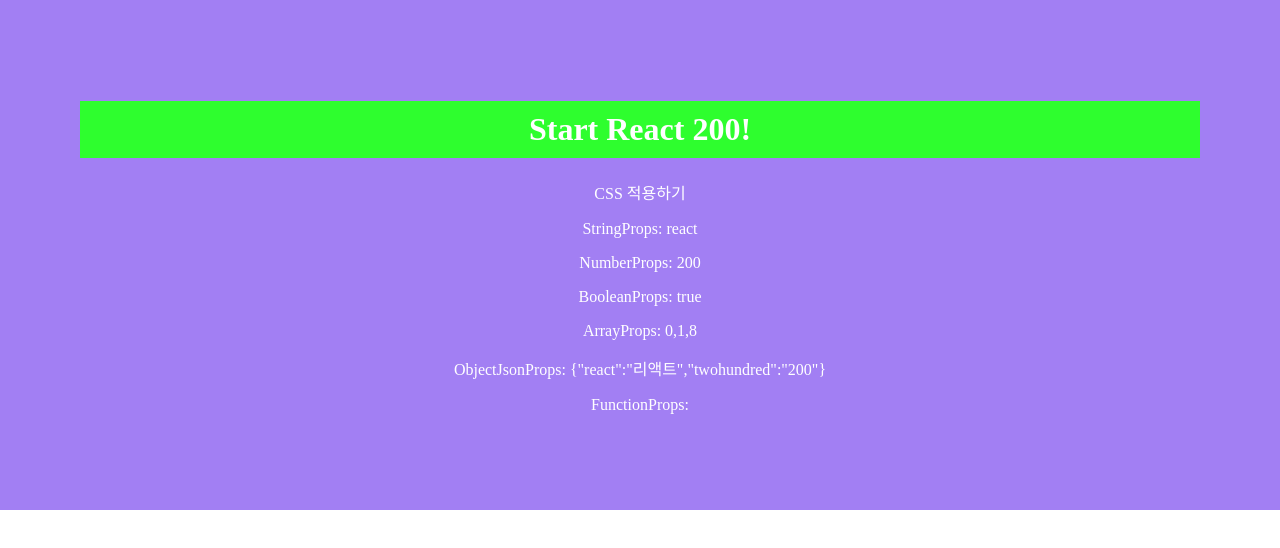
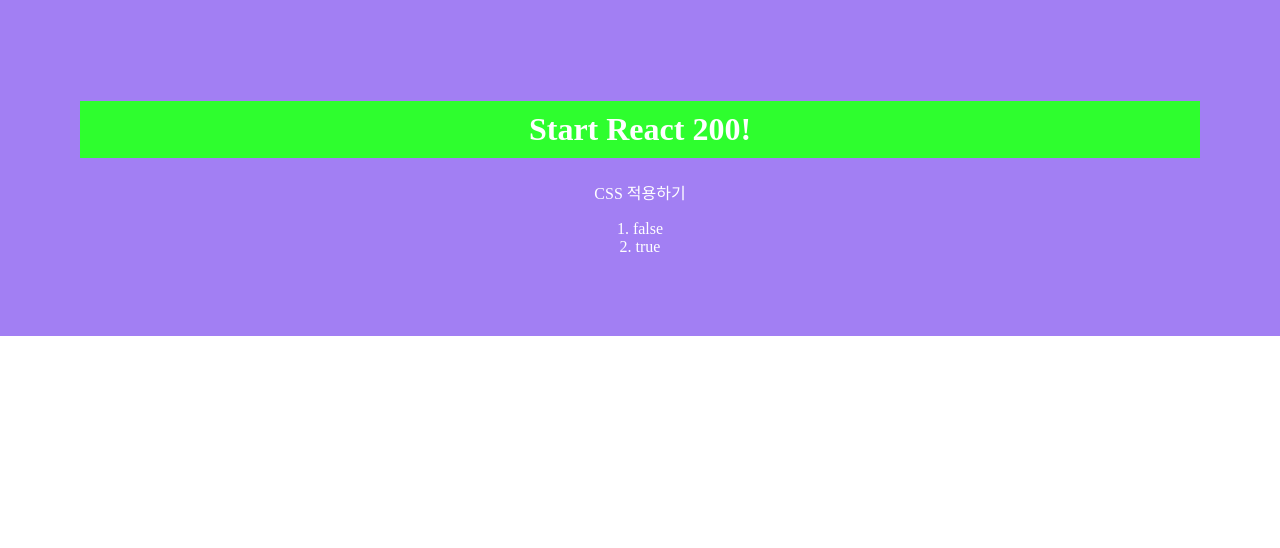
Before and after one commit to leejungyeoul/react200, a React (Create React App) app in the folder client/: page / in a window 1280 px wide. Shown: the top 548 px of the page. Built offline with nearby package versions, Linux system fonts and the light colour scheme.

Commit message:
019. props Boolean으로 사용하기

```diff
--- a/client/src/App.js
+++ b/client/src/App.js
@@ -1,20 +1,14 @@
 import React from 'react';
 import './App.css';
-import PropsDatatype from './R018_PropsDatatype'
+import PropsBoolean from './R019_PropsBoolean'
 
 function App() {
   return (
     <div>
       <h1>Start React 200!</h1>
       <p>CSS 적용하기</p>
-      <PropsDatatype
-        String="react"
-        Number={200}
-        Boolean={1==1}
-        Array={[0, 1, 8]}
-        ObjectJson={{react:"리액트", twohundred:"200"}}
-        Function={console.log("FunctionProps: function!")}
-      />
+      <PropsBoolean BooleanTrueFalse={false}/>
+      <PropsBoolean BooleanTrueFalse/>
     </div>
   );
 }
--- a/client/src/R018_PropsDatatype.js
+++ /dev/null
@@ -1,31 +0,0 @@
-import React, { Component } from 'react';
-import datatype from 'prop-types';
-
-class R018_PropsDatatype extends Component {
-  render() {
-    let {
-      String, Number, Boolean, Array, ObjectJson, Function
-    } = this.props
-    return (
-    <div style={{padding: "0px"}}>
-      <p>StringProps: {String}</p>
-      <p>NumberProps: {Number}</p>
-      <span>BooleanProps: {Boolean.toString()}</span>
-      <p>ArrayProps: {Array.toString()}</p>
-      <p>ObjectJsonProps: {JSON.stringify(ObjectJson)}</p>
-      <p>FunctionProps: {Function}</p>
-    </div>
-    )
-  }
-}
-
-R018_PropsDatatype.propTypes = {
-  String: datatype.number,
-  Number: datatype.number,
-  Boolean: datatype.bool,
-  Array: datatype.array,
-  ObjectJson: datatype.object,
-  Function: datatype.func,
-}
-
-export default R018_PropsDatatype;
--- /dev/null
+++ b/client/src/R019_PropsBoolean.js
@@ -0,0 +1,17 @@
+import React, { Component } from 'react';
+
+class R019_PropsDatatype extends Component {
+  render() {
+    let {
+      BooleanTrueFalse
+    } = this.props
+    return (
+    <div style={{padding: "0px"}}>
+      {BooleanTrueFalse ? '2. ' : '1. '}
+      {BooleanTrueFalse.toString()}
+    </div>
+    )
+  }
+}
+
+export default R019_PropsDatatype;
```
